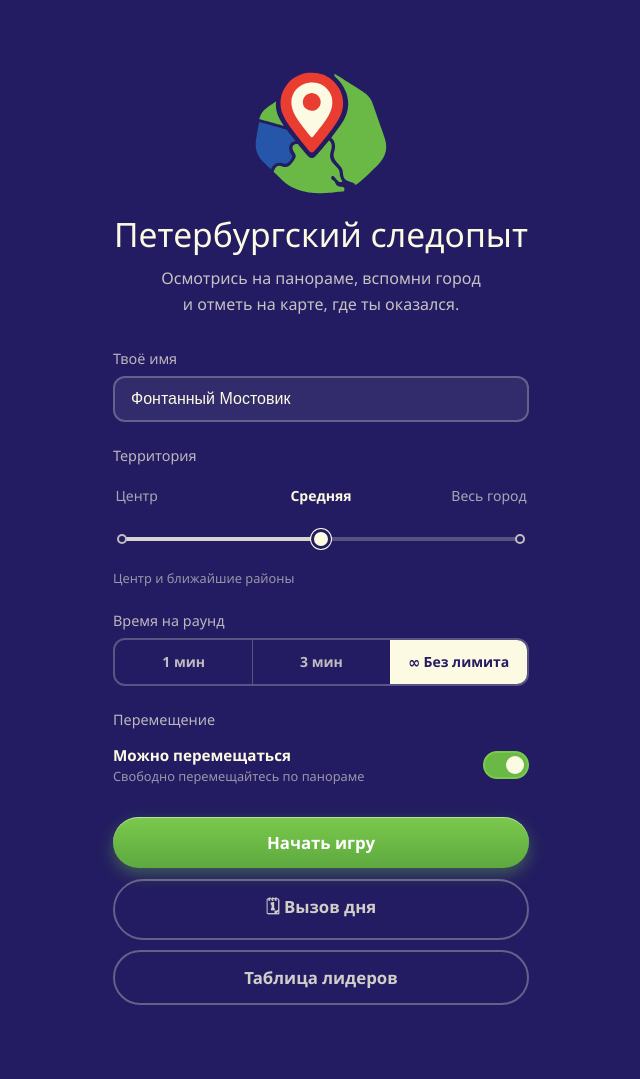
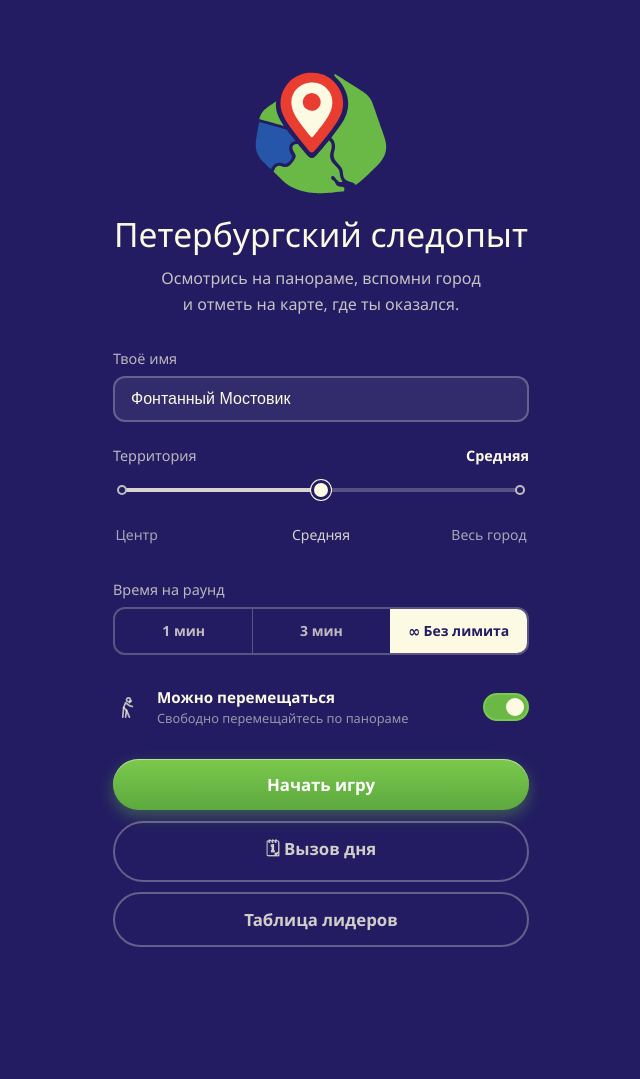
Before and after one commit to kidavspb/geoguessr-spb, a Flask app: page / in a window 1280 px wide. Shown: the whole page, without its empty margins (319-959 px from the left). After the commit the page ends 947 px from the top, so only its background shows below. Run offline with Flask 3, Linux system fonts and the light colour scheme; data that the repository does not hold is empty; parts of the project's set-up code (start-up, migrations or seed data) failed here and were passed over; some web fonts are replaced.

Commit message:
Доработать настройки и согласовать кэш интерфейса

```diff
--- a/app.py
+++ b/app.py
@@ -71,6 +71,10 @@ if database_uri.startswith('sqlite:'):
 # Фронтенд — ES-модули: импорты не имеют query-версии, поэтому статика
 # отдаётся с ревалидацией кэша (условные запросы → дешёвые 304)
 app.config['SEND_FILE_MAX_AGE_DEFAULT'] = 0
+# Gunicorn workers живут дольше файлов между pull и restart. Без проверки
+# mtime один worker мог отдавать закэшированный старый HTML уже с новой
+# версией CSS/JS, взятой context processor с диска.
+app.config['TEMPLATES_AUTO_RELOAD'] = True
 
 # Безопасность cookie сессии.
 # На проде (HTTPS) держим Secure=True; для локальной разработки можно
@@ -305,6 +309,10 @@ def _report_request_timing(response):
         # CSS и entry-модуль имеют версию ассетов в URL: повторный визит не
         # должен даже ревалидировать их. Импорты без версии остаются no-cache.
         response.headers['Cache-Control'] = 'public, max-age=31536000, immutable'
+    elif request.endpoint == 'index':
+        # HTML связывает конкретную разметку с versioned entry/CSS. Браузер
+        # может хранить документ, но перед использованием обязан сверить его.
+        response.headers['Cache-Control'] = 'no-cache, max-age=0, must-revalidate'
     started = getattr(g, 'api_started_at', None)
     if started is None:
         return response
--- a/static/css/style.css
+++ b/static/css/style.css
@@ -49,6 +49,11 @@
     --shadow-chip: 0 4px 14px rgba(35, 28, 98, 0.18);
     --font-accent: 'ALS SPb', 'Segoe UI', sans-serif;
     --font-body: 'Segoe UI', Tahoma, Geneva, Verdana, sans-serif;
+}
+
+html {
+    min-height: 100%;
+    background: var(--navy);
 }
 
 body {
@@ -198,7 +203,6 @@ h1, h2 {
     background: rgba(255, 255, 255, 0.12);
 }
 
-#start-screen .setting-hint,
 #start-screen .move-setting-copy small {
     color: rgba(253, 250, 228, 0.55);
 }
@@ -295,11 +299,24 @@ h1, h2 {
     text-align: left;
 }
 
-.setting-hint {
-    display: block;
-    margin-top: 0.5rem;
-    color: var(--text-muted);
-    font-size: 0.8rem;
+.setting-header {
+    display: flex;
+    align-items: baseline;
+    justify-content: space-between;
+    gap: 1rem;
+    margin-bottom: 0.2rem;
+}
+
+.setting-header .setting-label {
+    width: auto;
+    margin: 0;
+}
+
+.setting-value {
+    flex: 0 0 auto;
+    color: var(--cream);
+    font-size: 0.9rem;
+    font-weight: 600;
 }
 
 /* Три дискретные позиции: нативный range отвечает за drag, snap и клавиатуру. */
@@ -323,6 +340,7 @@ h1, h2 {
     font-size: 0.875rem;
     cursor: pointer;
     transition: color 0.15s ease;
+    -webkit-tap-highlight-color: transparent;
 }
 
 .territory-label:first-child {
@@ -333,13 +351,14 @@ h1, h2 {
     text-align: right;
 }
 
-.territory-label:hover,
 .territory-label[aria-pressed="true"] {
-    color: var(--cream);
-}
-
-.territory-label[aria-pressed="true"] {
-    font-weight: 600;
+    color: rgba(253, 250, 228, 0.82);
+}
+
+@media (hover: hover) {
+    .territory-label:hover {
+        color: var(--cream);
+    }
 }
 
 .territory-label:focus-visible {
@@ -401,6 +420,7 @@ h1, h2 {
     background: transparent;
     cursor: pointer;
     touch-action: pan-y;
+    -webkit-tap-highlight-color: transparent;
 }
 
 .territory-slider:focus {
@@ -528,9 +548,42 @@ h1, h2 {
     cursor: pointer;
 }
 
+.move-mode-icon {
+    display: flex;
+    width: 28px;
+    height: 28px;
+    flex: 0 0 28px;
+    align-items: center;
+    justify-content: center;
+    color: rgba(253, 250, 228, 0.72);
+}
+
+.move-icon {
+    width: 23px;
+    height: 23px;
+    fill: none;
+    stroke: currentColor;
+    stroke-width: 1.8;
+    stroke-linecap: round;
+    stroke-linejoin: round;
+}
+
+.move-icon-fixed {
+    display: none;
+}
+
+.move-setting input:not(:checked) ~ .move-mode-icon .move-icon-walk {
+    display: none;
+}
+
+.move-setting input:not(:checked) ~ .move-mode-icon .move-icon-fixed {
+    display: block;
+}
+
 .move-setting-copy {
     display: flex;
     min-width: 0;
+    flex: 1 1 auto;
     flex-direction: column;
     gap: 0.2rem;
 }
@@ -581,18 +634,22 @@ h1, h2 {
     transition: transform 0.15s ease;
 }
 
-.move-setting input:checked + .switch-control {
+.move-setting input:checked ~ .switch-control {
     border-color: var(--green-light);
     background: var(--green);
 }
 
-.move-setting input:checked + .switch-control::after {
+.move-setting input:checked ~ .switch-control::after {
     transform: translateX(18px);
 }
 
-.move-setting input:focus-visible + .switch-control {
+.move-setting input:focus-visible ~ .switch-control {
     outline: 2px solid var(--green-light);
     outline-offset: 3px;
+}
+
+.movement-group {
+    margin-top: 0.25rem;
 }
 
 @media (max-width: 480px) {
--- a/static/js/state.js
+++ b/static/js/state.js
@@ -13,13 +13,6 @@ export const PIN_NAVY = '/static/img/pin-navy.svg';
 
 // Сколько раз перегенерировать точку, если панорамы нет (сервер лимитирует жёстче)
 export const MAX_PANORAMA_RETRIES = 3;
-
-// Описания сложности на стартовом экране
-export const DIFFICULTY_HINTS = {
-    'center': 'Исторический центр города',
-    'medium': 'Центр и ближайшие районы',
-    'hard': 'От центра до окраин'
-};
 
 // Мутабельное состояние. Модули меняют поля напрямую — приложение маленькое,
 // и это проще, чем шина событий.
--- a/templates/index.html
+++ b/templates/index.html
@@ -67,14 +67,14 @@
                 <!-- Баннер челленджа: показывается при заходе по ссылке-вызову -->
                 <div class="challenge-banner hidden" id="challenge-banner"></div>
 
-                <fieldset class="input-group settings-group" id="difficulty-group">
-                    <legend class="setting-label" id="territory-title">Территория</legend>
+                <fieldset class="input-group settings-group" id="difficulty-group"
+                          aria-labelledby="territory-title">
+                    <div class="setting-header">
+                        <span class="setting-label" id="territory-title">Территория</span>
+                        <output class="setting-value" id="territory-value"
+                                for="territory-range">Средняя</output>
+                    </div>
                     <div class="territory-control" id="territory-control">
-                        <div class="territory-labels">
-                            <button type="button" class="territory-label" data-territory-index="0">Центр</button>
-                            <button type="button" class="territory-label" data-territory-index="1" aria-pressed="true">Средняя</button>
-                            <button type="button" class="territory-label" data-territory-index="2">Весь город</button>
-                        </div>
                         <div class="territory-slider-wrap">
                             <div class="territory-track" aria-hidden="true">
                                 <span class="territory-tick"></span>
@@ -85,8 +85,15 @@
                                    min="0" max="2" step="1" value="1"
                                    aria-labelledby="territory-title" aria-valuetext="Средняя">
                         </div>
+                        <div class="territory-labels">
+                            <button type="button" class="territory-label" data-territory-index="0"
+                                    aria-pressed="false">Центр</button>
+                            <button type="button" class="territory-label" data-territory-index="1"
+                                    aria-pressed="true">Средняя</button>
+                            <button type="button" class="territory-label" data-territory-index="2"
+                                    aria-pressed="false">Весь город</button>
+                        </div>
                     </div>
-                    <small class="setting-hint" id="territory-hint">Центр и ближайшие районы</small>
                 </fieldset>
 
                 <fieldset class="input-group settings-group" id="timer-group">
@@ -101,17 +108,33 @@
                     </div>
                 </fieldset>
 
-                <fieldset class="input-group settings-group" id="move-group">
-                    <legend class="setting-label">Перемещение</legend>
+                <div class="input-group settings-group movement-group" id="move-group">
                     <label class="move-setting" for="movement-toggle">
+                        <input type="checkbox" id="movement-toggle" role="switch" checked
+                               aria-labelledby="movement-title"
+                               aria-describedby="movement-description">
+                        <span class="move-mode-icon" aria-hidden="true">
+                            <svg class="move-icon move-icon-walk" viewBox="0 0 24 24"
+                                 focusable="false">
+                                <circle cx="13" cy="4" r="2"></circle>
+                                <path d="m10 22 1-7-3-3 2-5 4 3 3 1"></path>
+                                <path d="m14 22-3-7"></path>
+                                <path d="M7 22l1-10"></path>
+                                <path d="m14 7 2-2"></path>
+                            </svg>
+                            <svg class="move-icon move-icon-fixed" viewBox="0 0 24 24"
+                                 focusable="false">
+                                <path d="M20 10c0 5-8 12-8 12S4 15 4 10a8 8 0 1 1 16 0Z"></path>
+                                <circle cx="12" cy="10" r="2.5"></circle>
+                            </svg>
+                        </span>
                         <span class="move-setting-copy">
-                            <span class="move-setting-title">Можно перемещаться</span>
+                            <span class="move-setting-title" id="movement-title">Можно перемещаться</span>
                             <small id="movement-description">Свободно перемещайтесь по панораме</small>
                         </span>
-                        <input type="checkbox" id="movement-toggle" role="switch" checked>
                         <span class="switch-control" aria-hidden="true"></span>
                     </label>
-                </fieldset>
+                </div>
 
                 <button id="start-btn" class="btn btn-primary">Начать игру</button>
                 <button id="daily-btn" class="btn btn-secondary">🗓 Вызов дня</button>
```
Also changed, not shown: static/js/main.js (+60 -12 lines), tests/e2e/test_flow.py (+79 -8 lines), tests/test_branding.py (+8 -0 lines).
